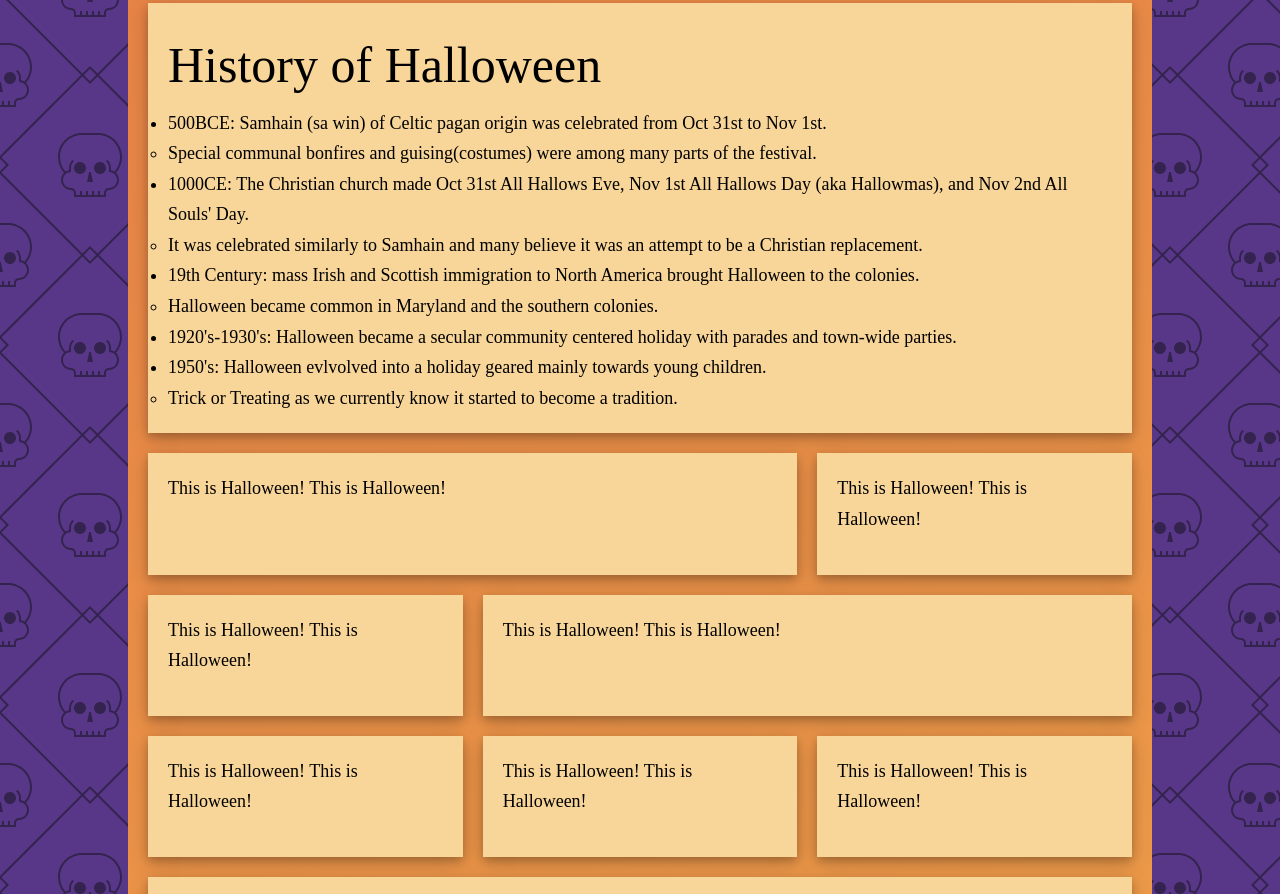
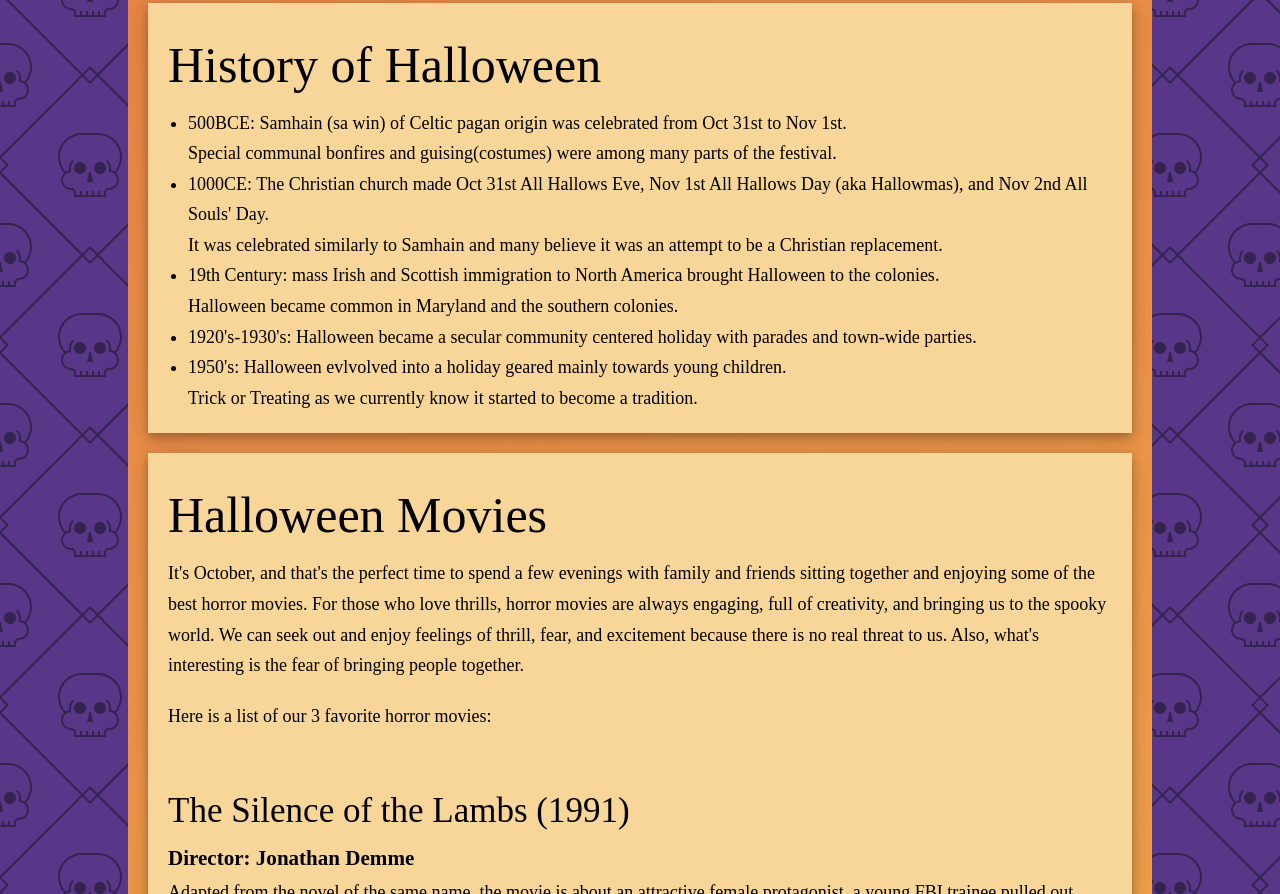
Before and after one commit to lhxo/it115-a4-g2-webpage, a plain HTML site: page index.html in a window 1280 px wide. Shown: the part 285-1179 px from the top of the page. Drawn offline with Linux system fonts and the light colour scheme; a web font is replaced by a local one.

Commit message:
Add files via upload

```diff
--- a/index.html
+++ b/index.html
@@ -16,51 +16,27 @@
                 <div class="wrapperTitle"><p>Halloween Project</p></div>
                 <div class="wrapperContent100">
                     <h1>History of Halloween</h1>
-                    <ul>
-                        <li>500BCE: Samhain (sa win) of Celtic pagan origin was celebrated from Oct 31st to Nov 1st.
-                            <ul>
-                                <li>Special communal bonfires and guising(costumes) were among many parts of the festival.</li>
-                            </ul>
-                        </li>
-                        <li>1000CE: The Christian church made Oct 31st All Hallows Eve, Nov 1st All Hallows Day (aka Hallowmas), and Nov 2nd All Souls' Day.
-                            <ul>
-                                <li>It was celebrated similarly to Samhain and many believe it was an attempt to be a Christian replacement.</li>
-                            </ul>
-                        </li>
-                        <li>19th Century: mass Irish and Scottish immigration to North America brought Halloween to the colonies.
-                            <ul>
-                                <li>Halloween became common in Maryland and the southern colonies.</li>
-                            </ul>
-                        </li>
-                        <li>1920's-1930's: Halloween became a secular community centered holiday with parades and town-wide parties.</li>
-                        <li>1950's: Halloween evlvolved into a holiday geared mainly towards young children.
-                            <ul>
-                                <li>Trick or Treating as we currently know it started to become a tradition.</li>
-                            </ul>
-                        </li>
-                    </ul>
+
+                    <ul style="margin-left: 20px">
+  						<li>500BCE: Samhain (sa win) of Celtic pagan origin was celebrated from Oct 31st to Nov 1st.</li>
+ 							 <dd>Special communal bonfires and guising(costumes) were among many parts of the festival.</dd>
+
+  						<li>1000CE: The Christian church made Oct 31st All Hallows Eve, Nov 1st All Hallows Day (aka Hallowmas), and Nov 2nd All Souls' Day.</li>
+  							<dd>It was celebrated similarly to Samhain and many believe it was an attempt to be a Christian replacement.</dd>
+
+  						<li>19th Century: mass Irish and Scottish immigration to North America brought Halloween to the colonies.</li>
+ 							 <dd>Halloween became common in Maryland and the southern colonies.</dd>
+
+  						<li>1920's-1930's: Halloween became a secular community centered holiday with parades and town-wide parties.</li>
+
+  						<li>1950's: Halloween evlvolved into a holiday geared mainly towards young children.</li>
+ 							 <dd>Trick or Treating as we currently know it started to become a tradition.</dd>
+
+					</ul>
+
                 </div>
-                <div class="wrapperContent66">
-                    <p>This is Halloween! This is Halloween!</p>
-                </div>
-                <div class="wrapperContent33">
-                    <p>This is Halloween! This is Halloween!</p>
-                </div>
-                <div class="wrapper33Content">
-                    <p>This is Halloween! This is Halloween!</p>
-                </div>
-                <div class="wrapper66Content">
-                    <p>This is Halloween! This is Halloween!</p>
-                </div>
-                <div class="wrapperContentThird">
-                    <p>This is Halloween! This is Halloween!</p>
-                </div>
-                <div class="wrapperContentThird">
-                    <p>This is Halloween! This is Halloween!</p>
-                </div>
-                <div class="wrapperContentThird">
-                    <p>This is Halloween! This is Halloween!</p>
-                </div>
+
+
 
               <div class="wrapperContent100">
                     <h1>Halloween Movies </h1>
@@ -90,17 +66,7 @@
                 </div>
 
 
-                 <div class="wrapperContentHalf">
-                    <p>This is Halloween! This is Halloween!</p>
-                </div>
 
-
-                <div class="wrapperContentHalf">
-                    <p>This is Halloween! This is Halloween!</p>
-                </div>
-                <div class="wrapperContentHalf">
-                    <p>This is Halloween! This is Halloween!</p>
-                </div>
             </div>
             <div class="copyright">
                 <small>&copy; 2020 by Alexander Baker, Bisrat Eshetu, Christopher Yip, Hien Nguyen, Venus Aoki, All Rights Reserved ~ <a href="http://validator.w3.org/check/referer" target="_blank">Valid HTML</a> ~ <a href="http://jigsaw.w3.org/css-validator/check?uri-referer" target="_blank">Valid CSS</a>
```
